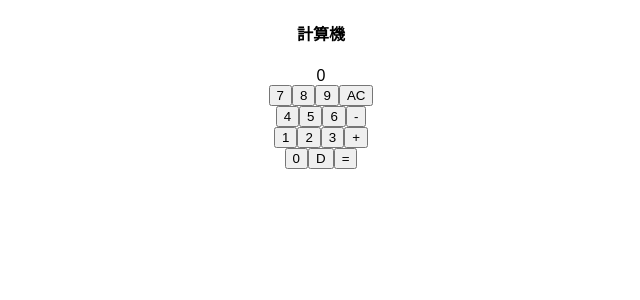
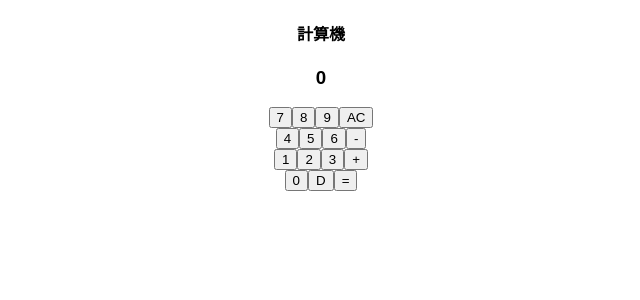
Before and after one commit to tokitsu/react-calculator, a React (Create React App) app: page / in a window 1280 px wide. Shown: the top 300 px of the page, without its empty margins (319-959 px from the left). Built offline with nearby package versions, Linux system fonts and the light colour scheme.

Commit message:
changed display number size

```diff
--- a/src/components/Display.tsx
+++ b/src/components/Display.tsx
@@ -1,3 +1,3 @@
 export const Display = (props: { value: string }) => {
-  return <div>{props.value}</div>;
+  return <h3>{props.value}</h3>;
 };
```
